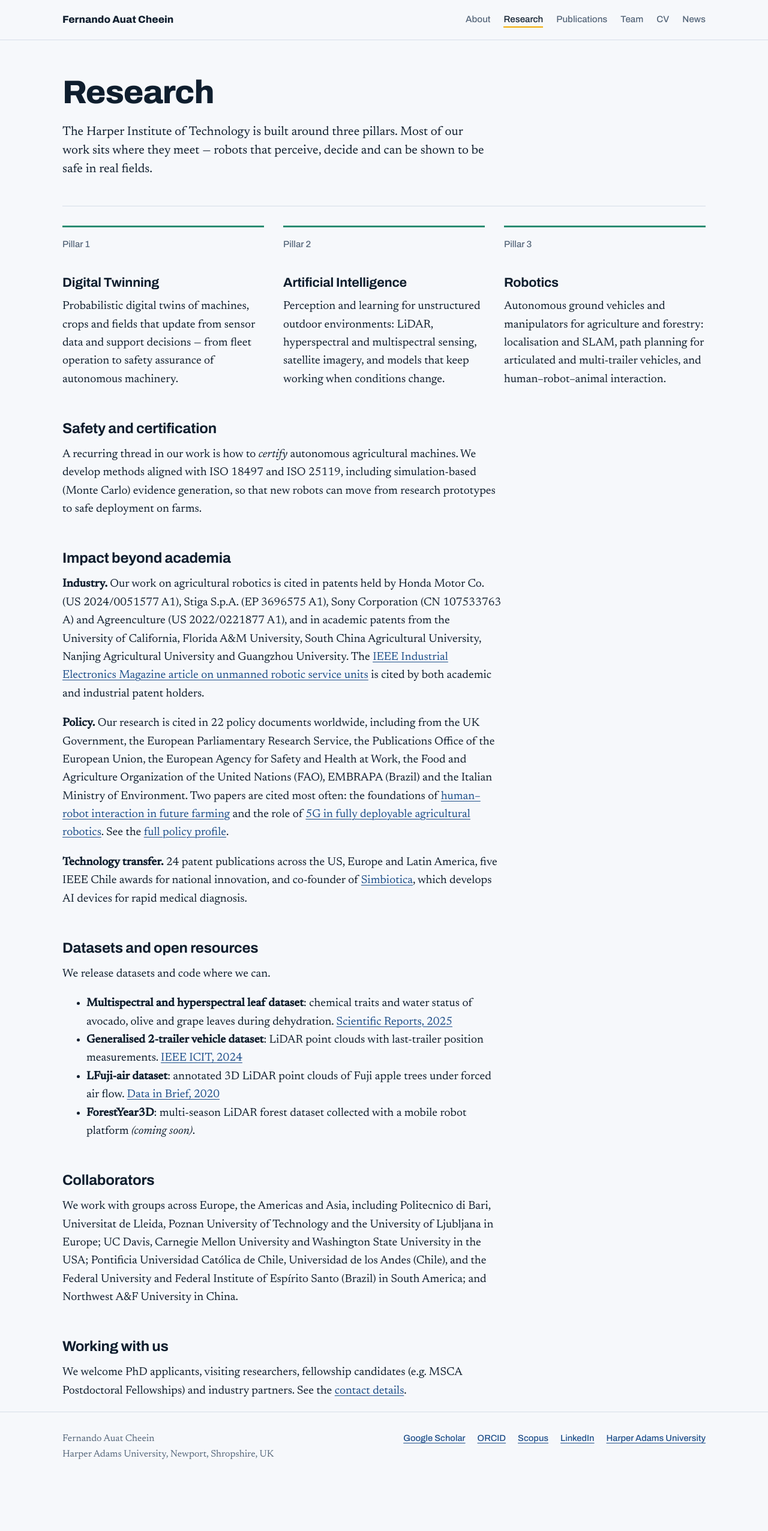
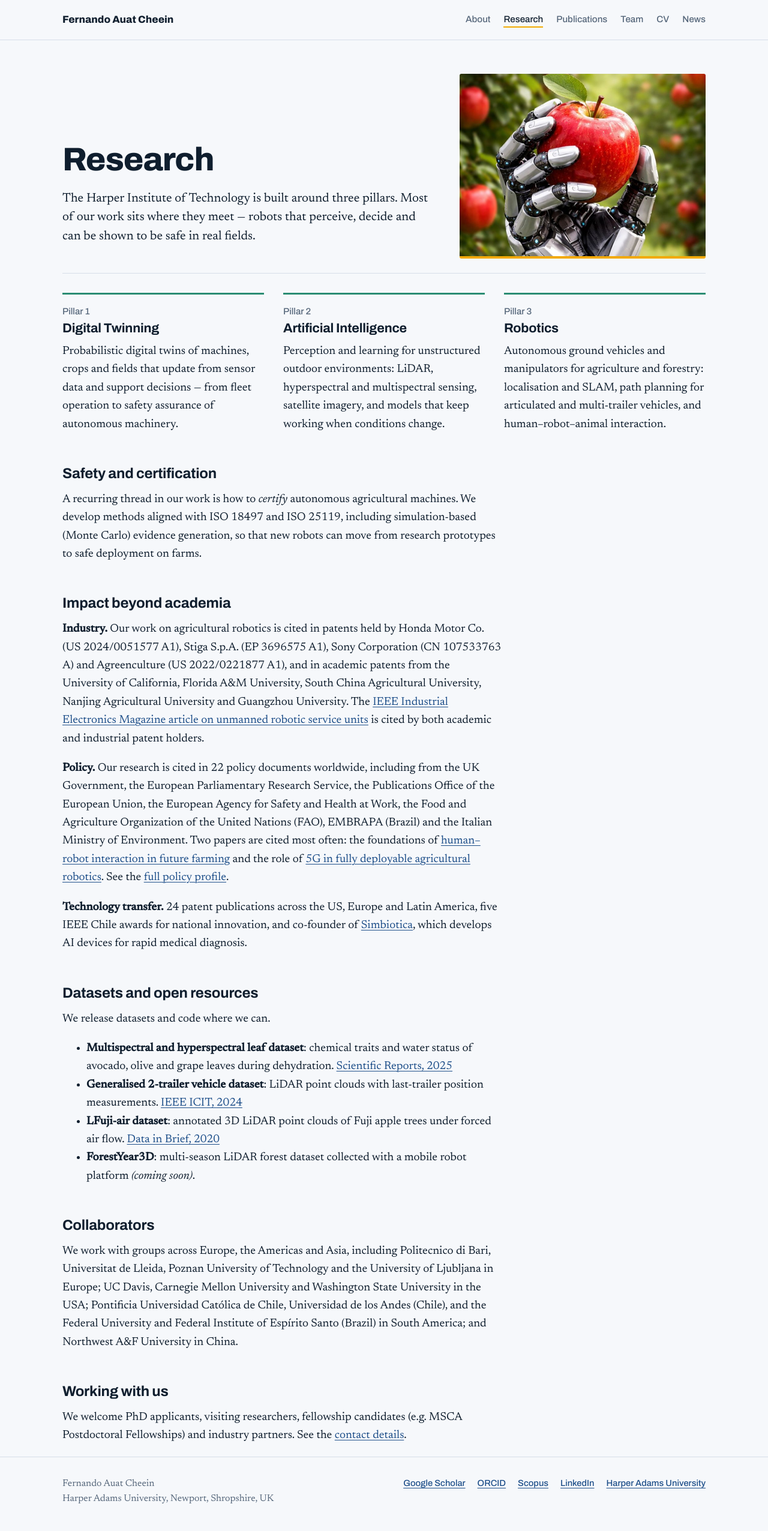
Before and after one commit to fauatcheein/fauatcheein, a Jekyll site: the page built from research.md, in a window 1280 px wide. Shown: the whole page at 60% size. Built offline with Jekyll 4.4.1, drawn with Linux system fonts in a browser that asks for light colours; before the commit the page ends 2477 px from its top, so only the background shows below that.

Commit message:
Add orchard robot image to Research page and as social share preview
Co-Authored-By: Claude Opus 5.5 <noreply@anthropic.com>
Claude-Session: https://claude.ai/code/session_013vG8pAwPL2boRy86rjwP67

```diff
--- a/_config.yml
+++ b/_config.yml
@@ -49,3 +49,9 @@ exclude:
   - Gemfile.lock
   - README.md
   - vendor
+
+# Preview image shown when the site is shared on LinkedIn, X, etc.
+defaults:
+  - scope: { path: "" }
+    values:
+      image: /assets/img/share.jpg
--- a/_layouts/page.html
+++ b/_layouts/page.html
@@ -2,9 +2,16 @@
 layout: default
 ---
 <article class="page">
-  <header class="page-head">
-    <h1 class="page-title">{{ page.title }}</h1>
-    {% if page.intro %}<p class="lead">{{ page.intro }}</p>{% endif %}
+  <header class="page-head{% if page.hero_image %} with-image{% endif %}">
+    <div>
+      <h1 class="page-title">{{ page.title }}</h1>
+      {% if page.intro %}<p class="lead">{{ page.intro }}</p>{% endif %}
+    </div>
+    {% if page.hero_image %}
+    <figure class="page-image">
+      <img src="{{ page.hero_image | relative_url }}" alt="{{ page.hero_alt }}" width="812" height="1087">
+    </figure>
+    {% endif %}
   </header>
   <div class="prose">
 {{ content }}
--- a/assets/css/style.css
+++ b/assets/css/style.css
@@ -258,3 +258,12 @@ ul.plain ul { margin-top: .4em; }
 }
 .prose > .cv-list, .prose > .pubs, .prose > ul.plain { max-width: 900px; }
 .grants td:nth-child(2), .grants td:nth-child(3) { white-space: nowrap; }
+
+/* page header with an image (e.g. Research) */
+.page-head.with-image { display: grid; grid-template-columns: minmax(0, 1.5fr) minmax(0, 1fr); gap: 48px; align-items: end; }
+.page-image { margin: 0; }
+.page-image img { width: 100%; aspect-ratio: 4 / 3; object-fit: cover; object-position: 50% 35%; border-radius: 3px; border-bottom: 4px solid var(--signal); }
+@media (max-width: 760px) {
+  .page-head.with-image { grid-template-columns: 1fr; gap: 24px; }
+}
+.prose .card h3 { margin: 0 0 .5em; }
--- a/research.md
+++ b/research.md
@@ -2,6 +2,8 @@
 layout: page
 title: Research
 permalink: /research/
+hero_image: /assets/img/robot-apple.jpg
+hero_alt: A robotic hand holding a red apple in an orchard
 intro: The Harper Institute of Technology is built around three pillars. Most of our work sits where they meet — robots that perceive, decide and can be shown to be safe in real fields.
 ---
 <div class="cards">
```
Also changed, not shown: assets/img/robot-apple.jpg (added), assets/img/share.jpg (added).
